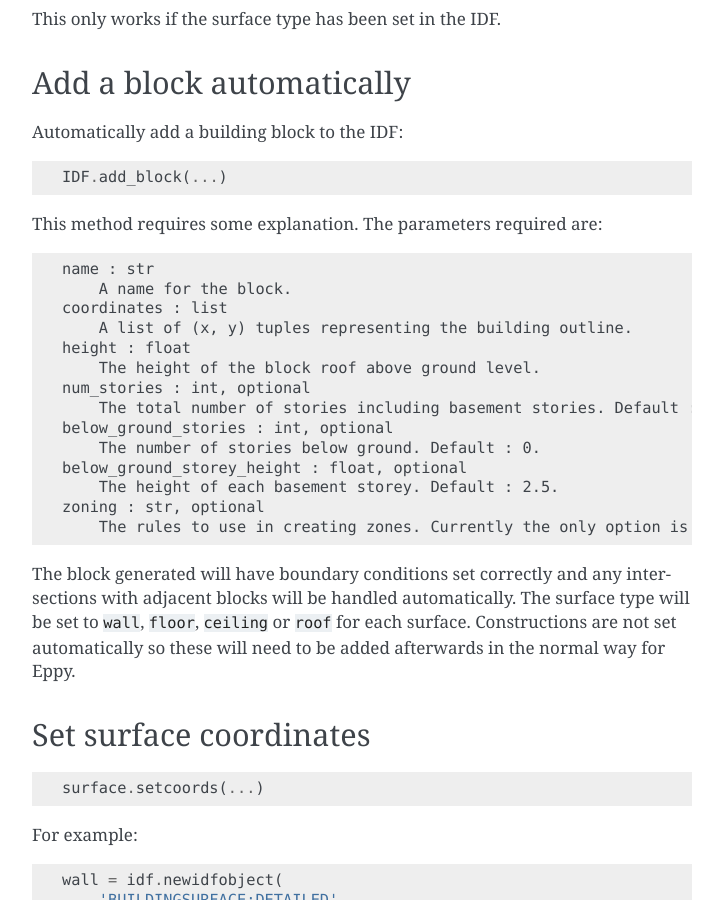
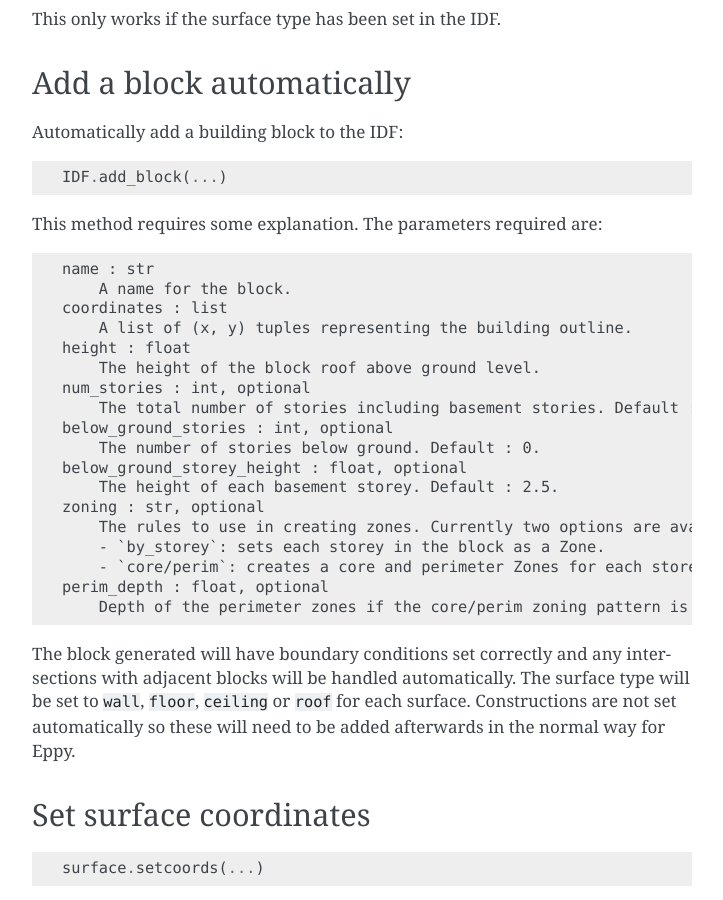
Before and after one commit to jamiebull1/geomeppy, a Sphinx documentation site: the page built from docs/source/Basics.rst, in a window 1280 px wide and 900 px high, scrolled down 3235 px. Shown: the whole window, without its empty margins (388-1111 px from the left). Built offline with Sphinx 7.4.7, drawn with Linux system fonts in a browser that asks for light colours.

Commit message:
Update to the readthedocs files
Add description for the new zoning approach and the new perim_depth
parameter.

```diff
--- a/docs/source/Basics.rst
+++ b/docs/source/Basics.rst
@@ -205,7 +205,12 @@ This method requires some explanation. The parameters required are:
     below_ground_storey_height : float, optional
         The height of each basement storey. Default : 2.5.
     zoning : str, optional
-        The rules to use in creating zones. Currently the only option is `by_storey` which sets each storey in the block as a Zone.
+        The rules to use in creating zones. Currently two options are available:
+        - `by_storey`: sets each storey in the block as a Zone.
+        - `core/perim`: creates a core and perimeter Zones for each storey (see perim_depth).
+    perim_depth : float, optional
+        Depth of the perimeter zones if the core/perim zoning pattern is requested. Default : 3.0.
+
 
 The block generated will have boundary conditions set correctly and any
 intersections with adjacent blocks will be handled automatically. The
```
